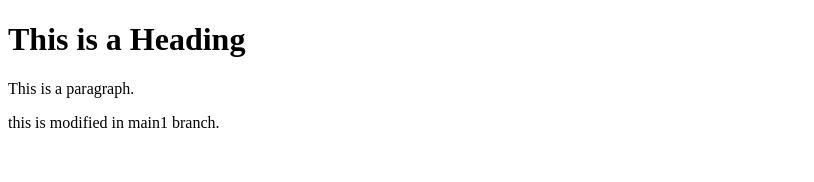
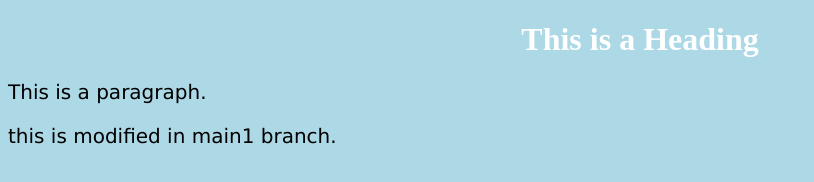
Before and after one commit to vickyberylsystems/training, a plain HTML site: page app/index.html in a window 1280 px wide. Shown: the whole page, without its empty margins (0-814 px from the left). Drawn offline with Linux system fonts and the light colour scheme.

Commit message:
Update index.html

```diff
--- a/app/index.html
+++ b/app/index.html
@@ -2,7 +2,7 @@
 <html>
 <head>
 <title>Page Title</title>
-<link rel="stylesheet" href="mystyle.css">
+<link rel="stylesheet" href="style.css">
 </head>
 <body>
 
```
